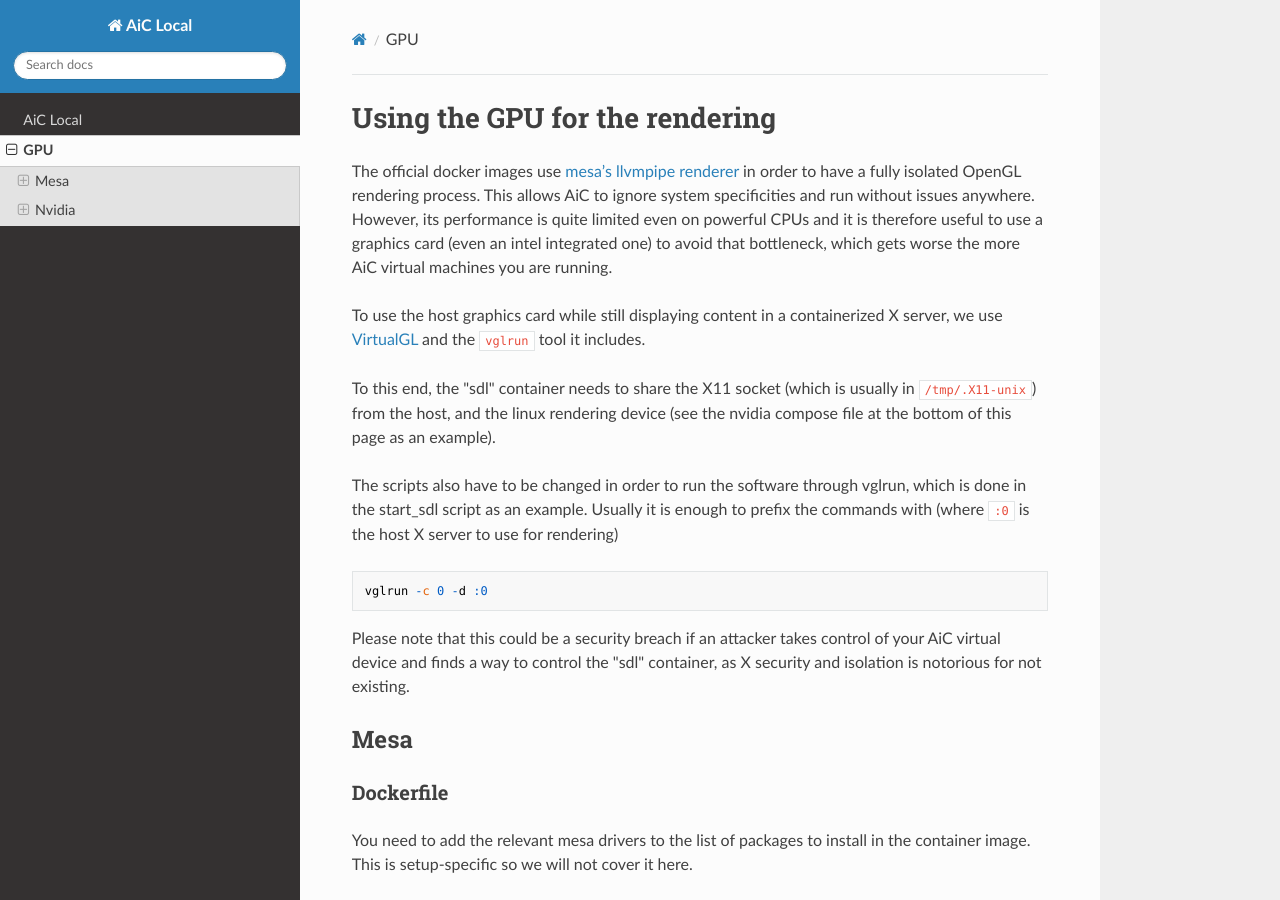
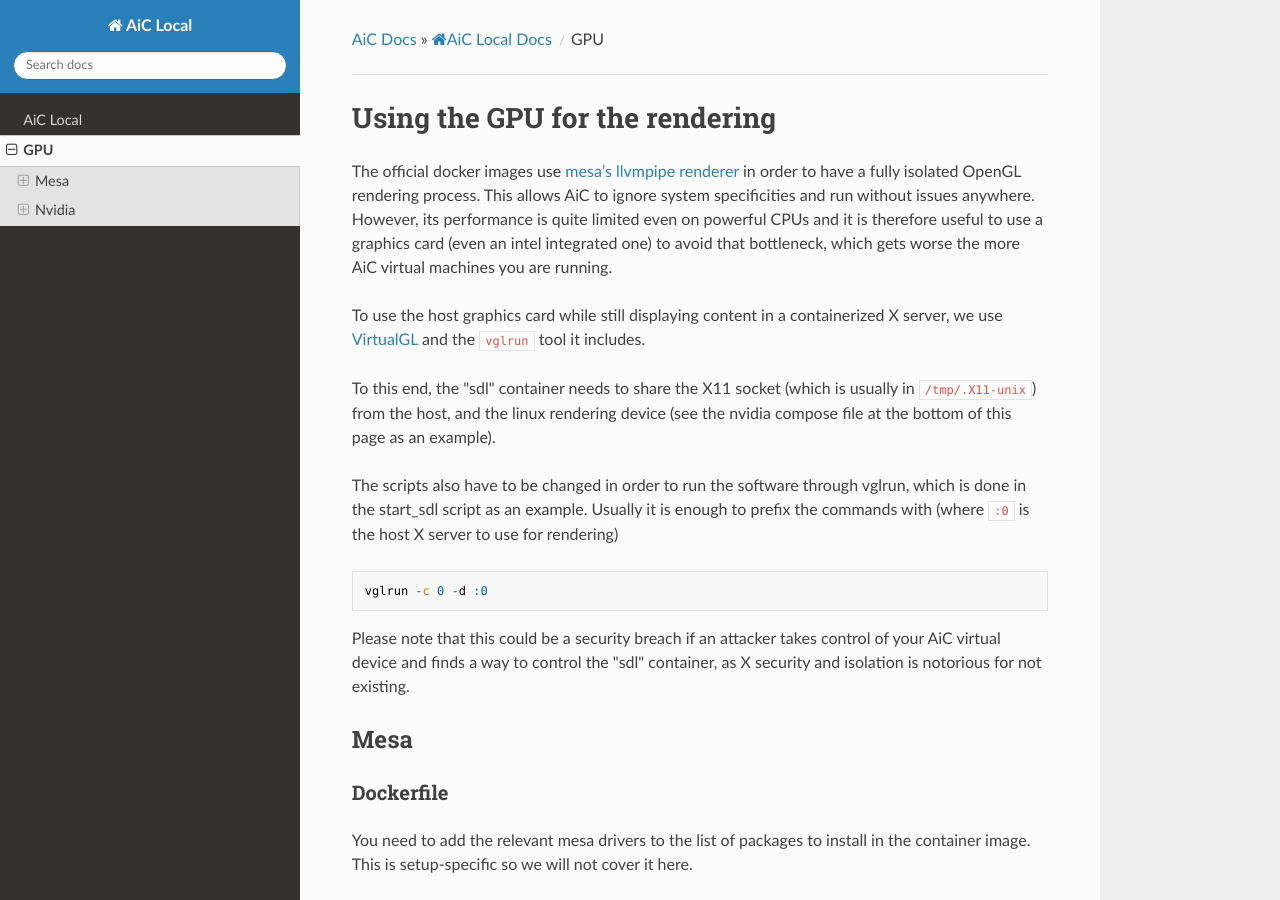
Before and after one commit to AiC-Project/local-aic, an MkDocs documentation site: the page built from docs/gpu/README.gpu.md, in a window 1280 px wide and 900 px high. Built offline with MkDocs 1.6.1, drawn with Linux system fonts in a browser that asks for light colours; nearby versions of some CDN libraries; old or Windows-style settings are respelled for this version of MkDocs; part of the change alters nothing that is shown.

Commit message:
Add custom js file to documentation that adds a global AiC documentation link.

```diff
--- /dev/null
+++ b/docs/custom.js
@@ -0,0 +1,13 @@
+/* global document */
+
+// Change first breadcrumbs link
+
+var firstBreadcrumbLink = document.querySelector('.wy-breadcrumbs a');
+firstBreadcrumbLink.text = document.querySelector('.icon-home').text.trim() + ' Docs';
+
+// Add global docs link to breadcrumbs
+
+var breadcrumbList = document.querySelector('.wy-breadcrumbs');
+var globalDocsLink = document.createElement('li');
+globalDocsLink.innerHTML = '<a href="/documentation">AiC Docs</a> » ';
+breadcrumbList.insertBefore(globalDocsLink, breadcrumbList.firstChild);
--- a/mkdocs.yml
+++ b/mkdocs.yml
@@ -4,3 +4,4 @@ site_name: AiC Local
 pages:
   - AiC Local: index.md
   - GPU: gpu/README.gpu.md
+extra_javascript: ['custom.js']
```
